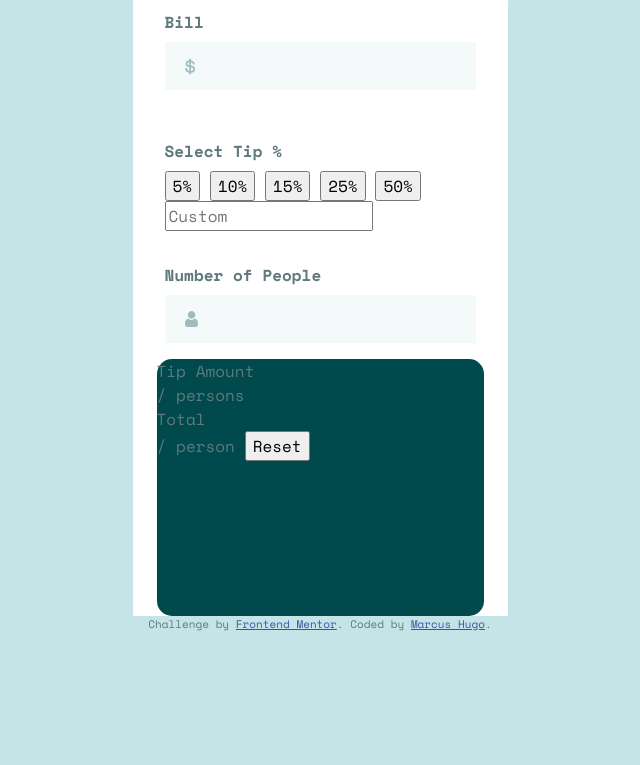
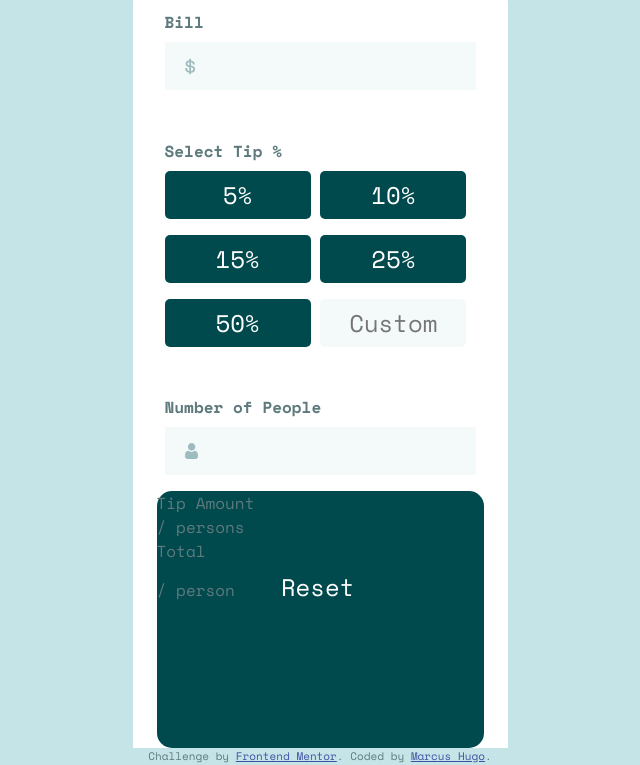
Before and after one commit to marcus-hugo/tip-calculator-app-main, a plain HTML site: page index.html in a window 1280 px wide. Shown: the part 156-921 px from the top of the page, without its empty margins (320-960 px from the left). Before the commit the page ends 800 px from the top, so only its background shows below. Drawn offline with nearby package versions, Linux system fonts and the light colour scheme.

Commit message:
updated html and css

```diff
--- a/css/styles.css
+++ b/css/styles.css
@@ -120,13 +120,16 @@ header img {
 }
 
 /* utility class? */
-h1, h2, h3 {
+h1,
+h2,
+h3 {
     font-size: 16px;
     padding: 2rem 0 .5rem 0;
 }
 
 /* component class? */
-#bill, #num-people {
+#bill,
+#num-people {
     border: none;
     background: var(--lighter-grayish-cyan);
     display: block;
@@ -134,10 +137,34 @@ h1, h2, h3 {
     height: 48px;
 }
 
-.icon-dollar, .icon-person {
+.icon-dollar,
+.icon-person {
     position: relative;
     top: -32px;
     left: 20px;
+}
+
+button {
+    width: 146px;
+    height: 48px;
+    background: var(--very-dark-cyan);
+    border-radius: 5px;
+    font-size: 24px;
+    text-align: center;
+    color: var(--white);
+    border: none;
+    margin-bottom: 1rem;
+}
+
+#custom {
+    width: 146px;
+    height: 48px;
+    border: none;
+    background: var(--lighter-grayish-cyan);
+    border-radius: 5px;
+    text-align: center;
+    font-size: 24px;
+    color: var(--very-dark-cyan);
 }
 
 /* calculations section */
--- a/index.html
+++ b/index.html
@@ -27,6 +27,7 @@
       <div class="inputs-container">
 
         <h1>Bill</h1>
+        <label for="bill"></label>
         <input type="text" id="bill">
         <img class="icon-dollar" src="images/icon-dollar.svg" alt="">
 
@@ -36,10 +37,12 @@
         <button>15%</button>
         <button>25%</button>
         <button>50%</button>
+
         <label for="custom"></label>
         <input type="text" id="custom" placeholder="Custom">
 
         <h3>Number of People</h3>
+        <label for="num-people"></label>
         <input type="text" id="num-people">
         <img class="icon-person" src="images/icon-person.svg" alt="">
       </div>
```
